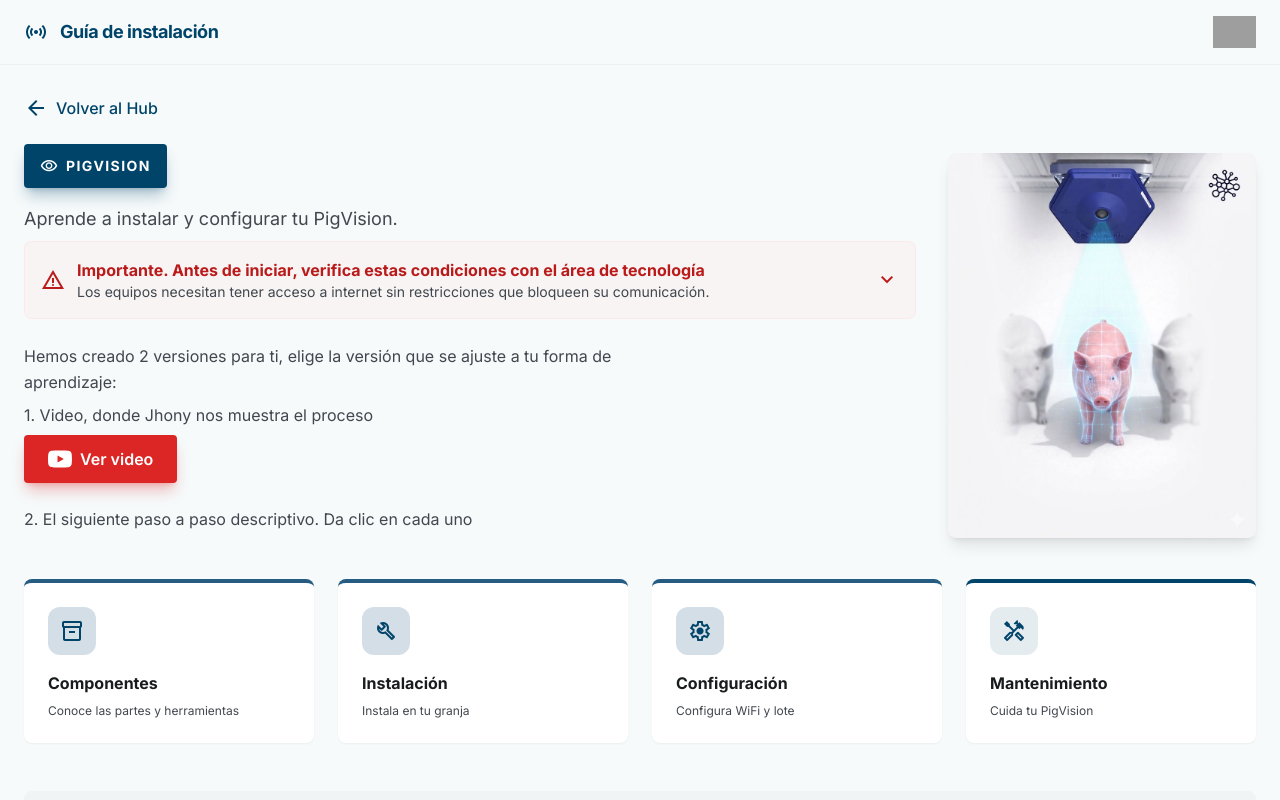
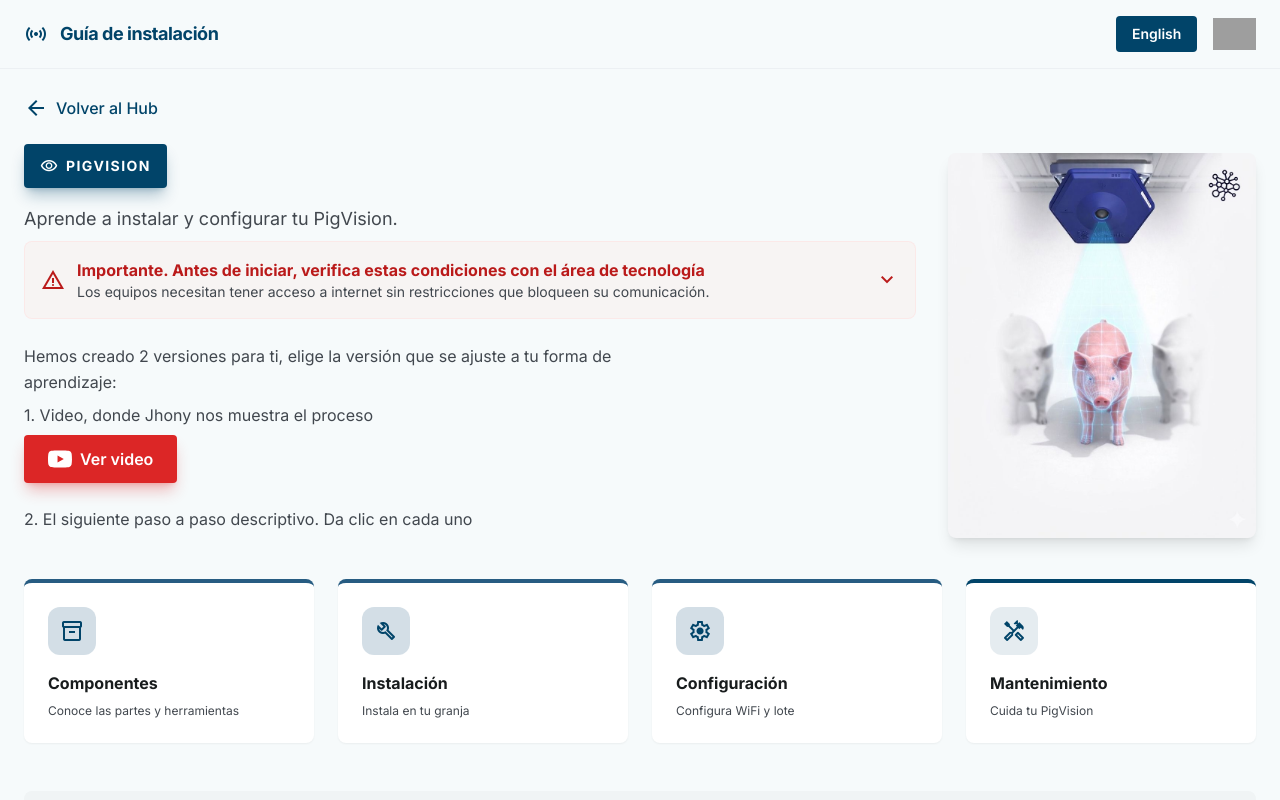
Before and after one commit to ComunicacionesAX/LandingPigVision, a plain HTML site: page index.html in a window 1280 px wide. Shown: the top 800 px of the page. Drawn offline with nearby package versions, Linux system fonts and the light colour scheme; grey boxes are pictures that could not be loaded.

Commit message:
Revert "Remove local language toggle, use Hub sync"
This reverts commit 79aa7f57c10aac416ed45d7e3f14bb63900979f5.

```diff
--- a/index.html
+++ b/index.html
@@ -214,6 +214,7 @@
                 <h1 id="lang-title" class="text-lg font-bold text-primary tracking-tight">Guía de instalación</h1>
             </div>
             <div class="flex items-center gap-4">
+                <button id="lang-toggle-btn" onclick="toggleLanguage()" class="px-4 py-2 bg-primary text-white text-sm font-semibold rounded-lg hover:bg-primary-container transition-colors">English</button>
                 <img src="https://campaigns.asimetrix.co/hs-fs/hubfs/AX%20-%20Asimetrix/AX_Logo%20completo.png?width=174&height=56&name=AX_Logo%20completo.png" alt="Asimetrix" class="h-8">
             </div>
         </div>
```
Also changed, not shown: 1 other file.
